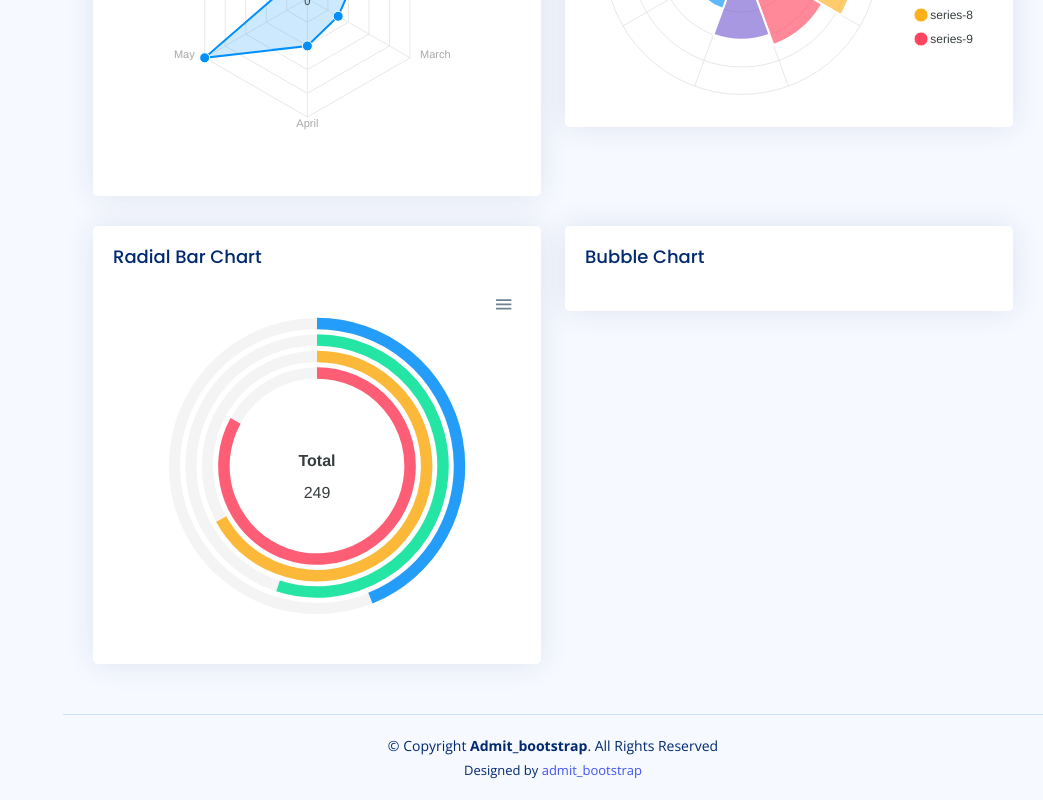
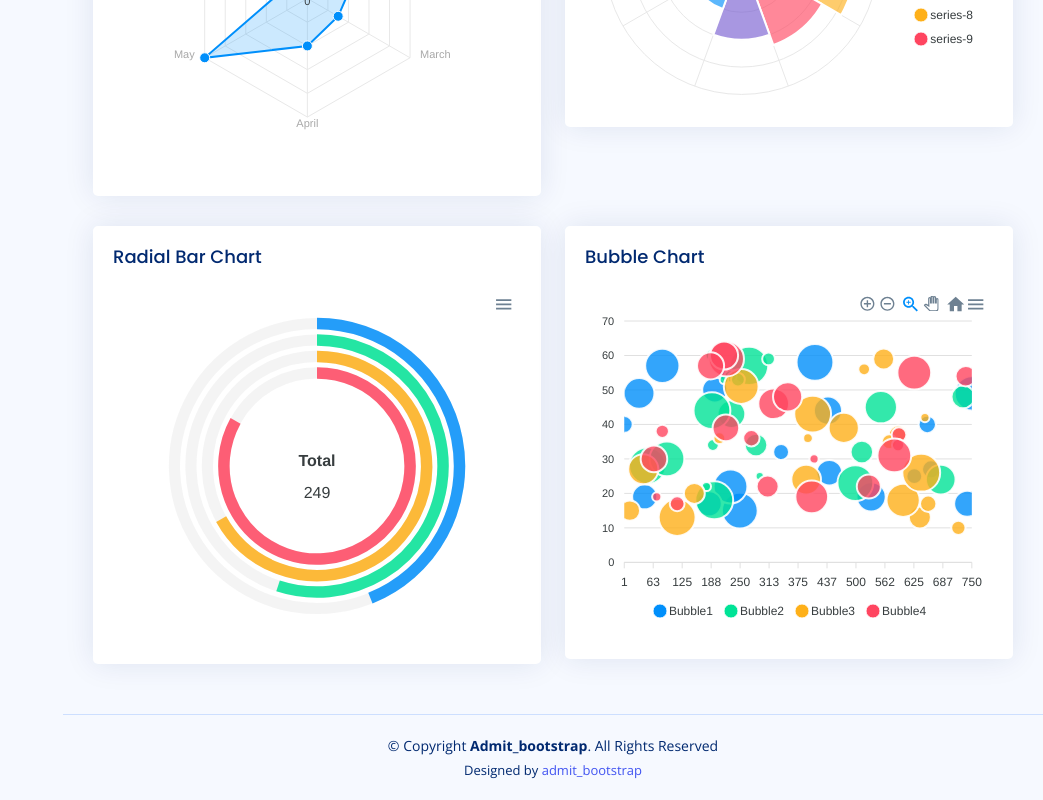
Before and after one commit to amitbd599/admin_bootstrap, a React (Create React App) app: page /charts-apexcharts in a window 1280 px wide. Shown: the part 1771-2571 px from the top of the page, without its empty margins (237-1280 px from the left). Built offline with nearby package versions, Linux system fonts and the light colour scheme.

Commit message:
Bubble Chart add

```diff
--- a/src/components/ChartsApexInner.jsx
+++ b/src/components/ChartsApexInner.jsx
@@ -294,6 +294,73 @@ const ChartsApexInner = () => {
       labels: ["Apples", "Oranges", "Bananas", "Berries"],
     },
   };
+
+  const generateData = (baseval, count, yrange) => {
+    let i = 0;
+    const series = [];
+    while (i < count) {
+      const x = Math.floor(Math.random() * (750 - 1 + 1)) + 1;
+      const y =
+        Math.floor(Math.random() * (yrange.max - yrange.min + 1)) + yrange.min;
+      const z = Math.floor(Math.random() * (75 - 15 + 1)) + 15;
+      series.push([x, y, z]);
+      baseval += 86400000;
+      i++;
+    }
+    return series;
+  };
+
+  const BubbleChartOptions = {
+    series: [
+      {
+        name: "Bubble1",
+        data: generateData(new Date("11 Feb 2017 GMT").getTime(), 20, {
+          min: 10,
+          max: 60,
+        }),
+      },
+      {
+        name: "Bubble2",
+        data: generateData(new Date("11 Feb 2017 GMT").getTime(), 20, {
+          min: 10,
+          max: 60,
+        }),
+      },
+      {
+        name: "Bubble3",
+        data: generateData(new Date("11 Feb 2017 GMT").getTime(), 20, {
+          min: 10,
+          max: 60,
+        }),
+      },
+      {
+        name: "Bubble4",
+        data: generateData(new Date("11 Feb 2017 GMT").getTime(), 20, {
+          min: 10,
+          max: 60,
+        }),
+      },
+    ],
+    options: {
+      chart: {
+        height: 333,
+        type: "bubble",
+      },
+      dataLabels: {
+        enabled: false,
+      },
+      fill: {
+        opacity: 0.8,
+      },
+      xaxis: {
+        tickAmount: 12,
+        type: "category",
+      },
+      yaxis: {
+        max: 70,
+      },
+    },
+  };
   return (
     <section className='section'>
       <div className='row'>
@@ -437,7 +504,12 @@ const ChartsApexInner = () => {
             <div className='card-body'>
               <h5 className='card-title'>Bubble Chart</h5>
               {/* Bubble Chart */}
-              <div id='bubbleChart' />
+              <ApexCharts
+                options={BubbleChartOptions.options}
+                series={BubbleChartOptions.series}
+                type='bubble'
+                height={333}
+              />
               {/* End Bubble Chart */}
             </div>
           </div>
```
